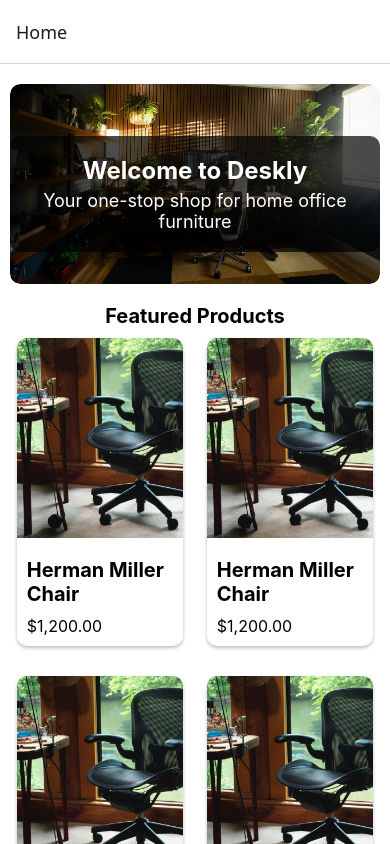
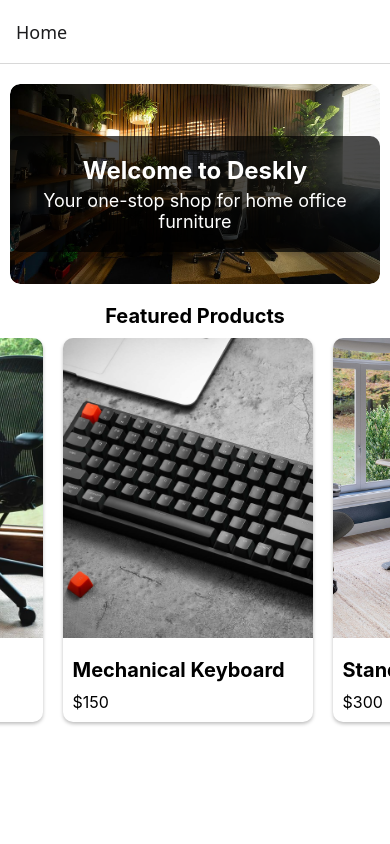
Before and after one commit to atoolate/mobile-app, a React Native app: screen /Home in a window 390 px wide. Shown: the top 844 px of the page. Built offline with nearby package versions, Linux system fonts and the light colour scheme.

Commit message:
feat: Homescreen slider and Dynamic product content

```diff
--- a/components/ProductCard.js
+++ b/components/ProductCard.js
@@ -1,15 +1,15 @@
 import React from 'react';
 import { View, Text, Image, StyleSheet } from 'react-native';
 
-const ProductCard = () => {
+const ProductCard = ({productImage, title, price}) => {
     return (
         <View style={styles.card}>
             <Image
                 style={styles.image}
-                source={require('../assets/hermanmiller.jpg')}
+                source={productImage}
             />
-            <Text style={styles.productTitle}>Herman Miller Chair</Text>
-            <Text style={styles.productPrice}>$1,200.00</Text>
+            <Text style={styles.productTitle}>{title}</Text>
+            <Text style={styles.productPrice}>{price}</Text>
 
         </View>
     );
@@ -33,7 +33,7 @@
     image: {
         // fit the card and make it contain
         width: '100%',
-        height: 200,
+        height: 300,
         borderTopLeftRadius: 10,
         borderTopRightRadius: 10,
 
--- a/screens/HomeScreen.js
+++ b/screens/HomeScreen.js
@@ -3,32 +3,67 @@
 import ProductCard from '../components/ProductCard';
 import HomeBanner from '../components/HomeBanner';
 
+import hermanMillerImage from '../assets/hermanmiller.jpg';
+import keyboardImage from '../assets/keyboard.jpg';
+import standingDeskImage from '../assets/standingdesk.jpg';
+
 const HomeScreen = ({ navigation }) => {
-
-  const handleProductPress = () => {
-    console.log('Product Pressed');
-    navigation.navigate('Details');
-  };
-
   return (
     <ScrollView contentContainerStyle={styles.scrollViewContent}>
       <View style={styles.container}>
         <HomeBanner style={styles.homebanner} />
         <Text style={styles.subtitle}>Featured Products</Text>
-        <View style={styles.productGrid}>
-          <TouchableOpacity style={styles.productCard} onPress={handleProductPress}>
-            <ProductCard />
+        <ScrollView
+          contentContainerStyle={styles.productGrid}
+          horizontal={true}
+          showsHorizontalScrollIndicator={false}
+        >
+          <TouchableOpacity
+            style={styles.productCard}
+            onPress={() => navigation.navigate('Details', {
+              productImage: hermanMillerImage,
+              title: 'Herman Miller Chair',
+              price: '$1200',
+              description: 'The Herman Miller Aeron Chair is the most comfortable office chair you can buy. It prevents back pain and improves posture.'
+            })}
+          >
+            <ProductCard
+              title='Herman Miller Chair'
+              price='$1200'
+              productImage={hermanMillerImage}
+            />
           </TouchableOpacity>
-          <TouchableOpacity style={styles.productCard} onPress={handleProductPress}>
-            <ProductCard />
+          <TouchableOpacity
+            style={styles.productCard}
+            onPress={() => navigation.navigate('Details', {
+              productImage: keyboardImage,
+              title: 'Mechanical Keyboard',
+              price: '$150',
+              description: 'The Keycron K6 is a compact 65% keyboard with hot-swappable switches. It is perfect for gaming and typing.'
+            })}
+          >
+            <ProductCard
+              title='Mechanical Keyboard'
+              price='$150'
+              productImage={keyboardImage}
+            />
           </TouchableOpacity>
-          <TouchableOpacity style={styles.productCard} onPress={handleProductPress}>
-            <ProductCard />
+          <TouchableOpacity
+            style={styles.productCard}
+            onPress={() => navigation.navigate('Details', {
+              productImage: standingDeskImage,
+              title: 'Standing Desk',
+              price: '$300',
+              description: 'The Flexispot Standing Desk is a height-adjustable desk that allows you to work while standing. It improves productivity and health.'
+            })}
+          >
+            <ProductCard
+              title='Standing Desk'
+              price='$300'
+              productImage={standingDeskImage}
+            />
           </TouchableOpacity>
-          <TouchableOpacity style={styles.productCard} onPress={handleProductPress}>
-            <ProductCard />
-          </TouchableOpacity>
-        </View>
+        </ScrollView>
       </View>
     </ScrollView>
   );
@@ -38,6 +73,7 @@
   scrollViewContent: {
     alignItems: 'center',
     justifyContent: 'center',
+    height: '100%',
   },
   container: {
     backgroundColor: '#fff',
@@ -46,6 +82,7 @@
     width: '100%',
     paddingLeft: 10,
     paddingRight: 10,
+    height: '100%',
   },
   homebanner: {
     width: '100%',
@@ -59,17 +96,14 @@
     textAlign: 'center',
   },
   productGrid: {
-    width: '100%',
-    // i need 2 columns on each row
     flexDirection: 'row',
-    flexWrap: 'wrap',
-    gap: 10,
-    justifyContent: 'space-around',
-    alignItems: 'center',
-    marginBottom: 20,
+    justifyContent: 'center',
+    height: '100%',
+    marginLeft: 5,
   },
   productCard: {
-    width: '45%',
+    width: 250,
+    marginRight: 20,
   }
 });
 
--- a/screens/ProductDetail.js
+++ b/screens/ProductDetail.js
@@ -1,16 +1,18 @@
 import React from 'react';
 import { View, Text, Image, StyleSheet, Button, TouchableOpacity } from 'react-native';
 
-const ProductDetail = (navigation) => {
+const ProductDetail = ({ route }) => {
+    const { productImage, title, price, description } = route.params;
+
     return (
         <View style={styles.container}>
             <Image
                 style={styles.image}
-                source={require('../assets/hermanmiller.jpg')}
+                source={productImage}
             />
-            <Text style={styles.productTitle}>Herman Miller Chair</Text>
-            <Text>$1,200.00</Text>
-            <Text style={styles.description}>This is a very comfortable chair. It is perfect for your home office.</Text>
+            <Text style={styles.productTitle}>{title}</Text>
+            <Text>{price}</Text>
+            <Text style={styles.description}>{description}</Text>
             <TouchableOpacity
                 onPress={() => console.log('Add to Cart Pressed')}
             >
@@ -30,6 +32,7 @@
     },
     image: {
         width: '100%',
+        sizeMode: 'cover',
         height: 300,
 
     },
```
Also changed, not shown: assets/keyboard.jpg (added), assets/mechanicalkeyboard.avif (deleted).
